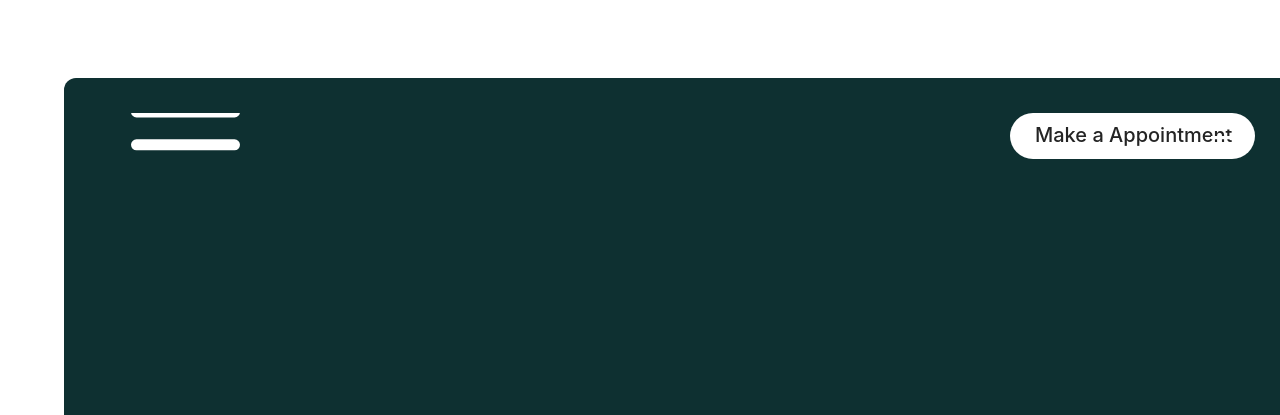
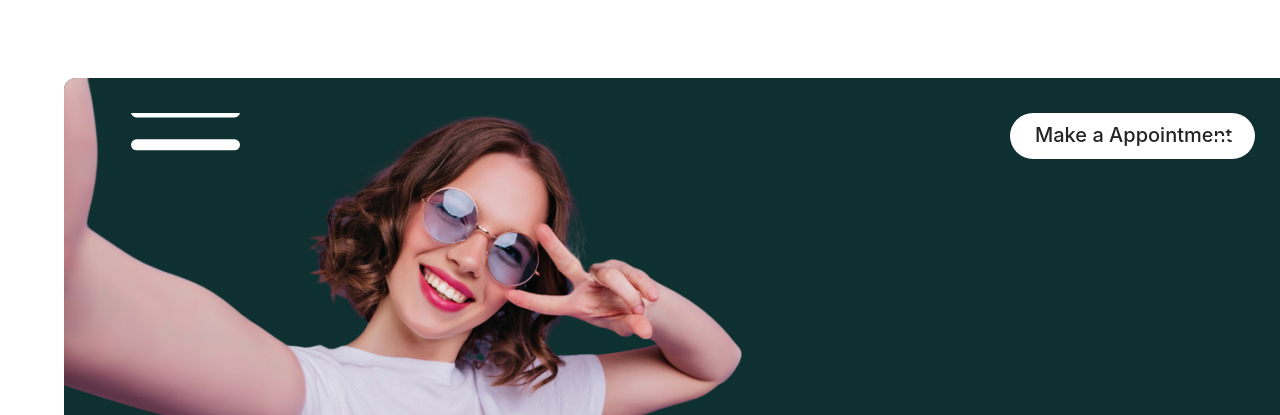
Before and after one commit to ashokjune17/slayOne, a plain HTML site: page index.html in a window 1280 px wide. Shown: the top 415 px of the page. Drawn offline with Linux system fonts and the light colour scheme; a web font is replaced by a local one.

Commit message:
main background img change

```diff
--- a/index.css
+++ b/index.css
@@ -61,7 +61,7 @@ button {
   top: 0;
   right: 0;
   left: 0;
-  background: url(assests/about_us/main.png)
+  background: url(assests/home/main.png)
     no-repeat center;
   background-size: cover;
   z-index: 2;
```
